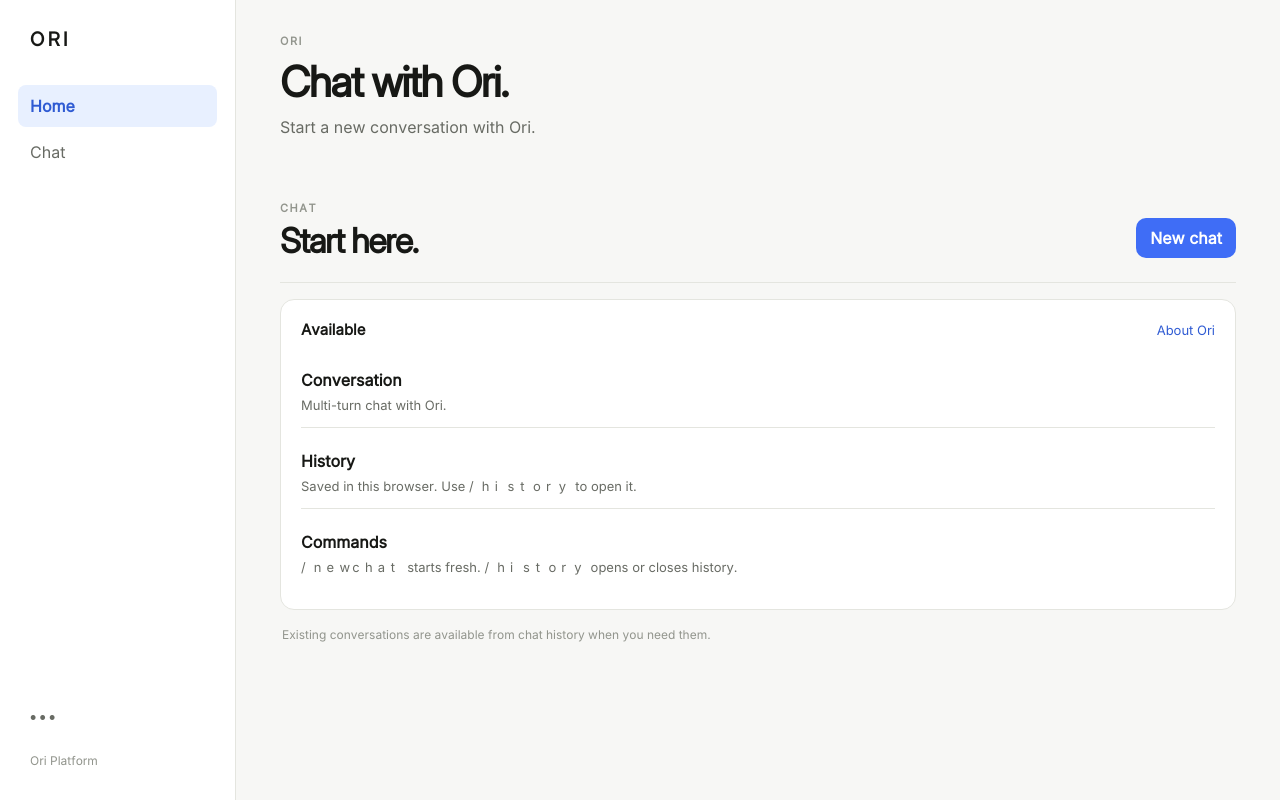
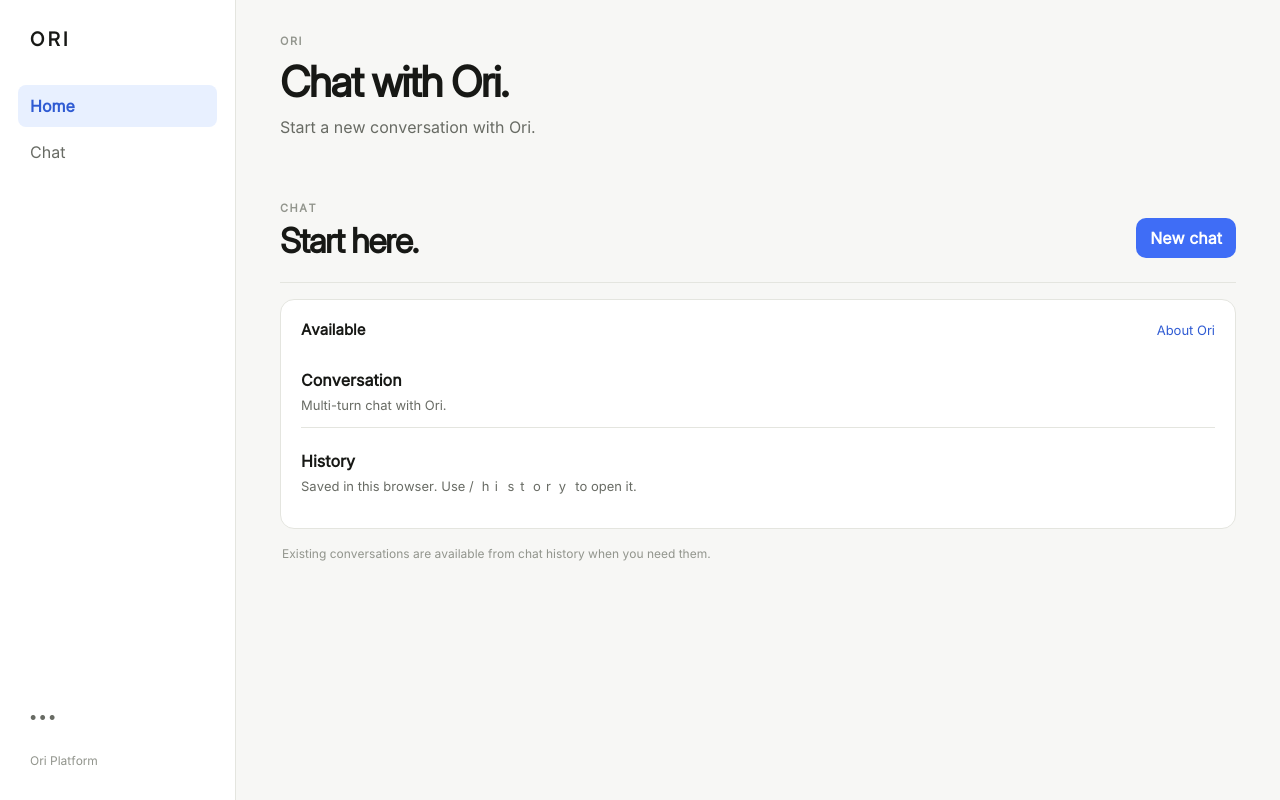
Before and after one commit to 30lnewcomb-byte/ori-platform, a Next.js app in the folder apps/web/: page / in a window 1280 px wide. Built offline with nearby package versions, Linux system fonts and the light colour scheme.

Commit message:
Keep slash commands out of normal UI

```diff
--- a/apps/web/app/page.tsx
+++ b/apps/web/app/page.tsx
@@ -34,9 +34,6 @@ export default function HomePage() {
             <div className="dataRow">
               <div><strong>History</strong><span>Saved in this browser. Use <code>/history</code> to open it.</span></div>
             </div>
-            <div className="dataRow">
-              <div><strong>Commands</strong><span><code>/newchat</code> starts fresh. <code>/history</code> opens or closes history.</span></div>
-            </div>
           </div>
         </section>
 
```
